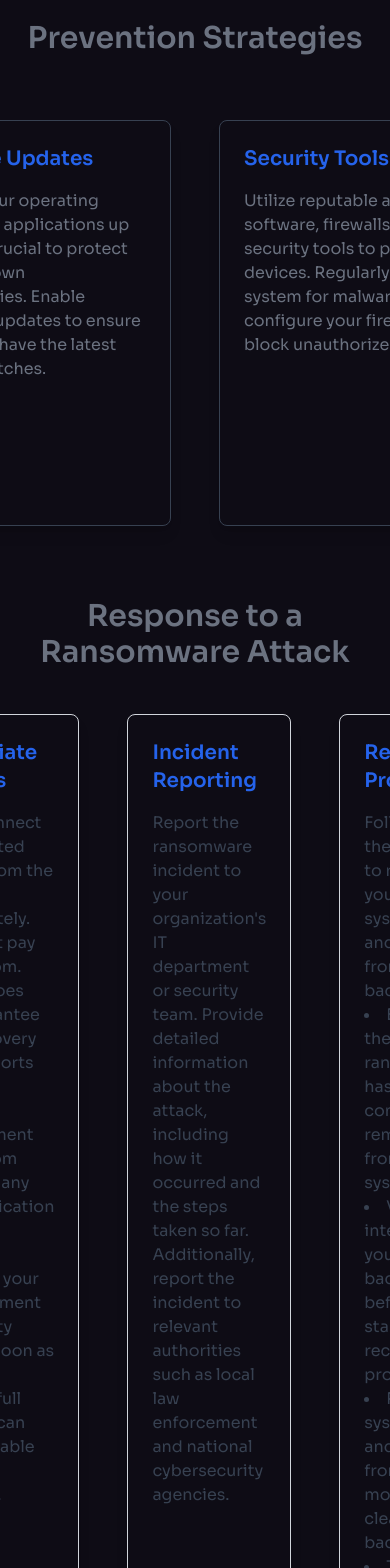
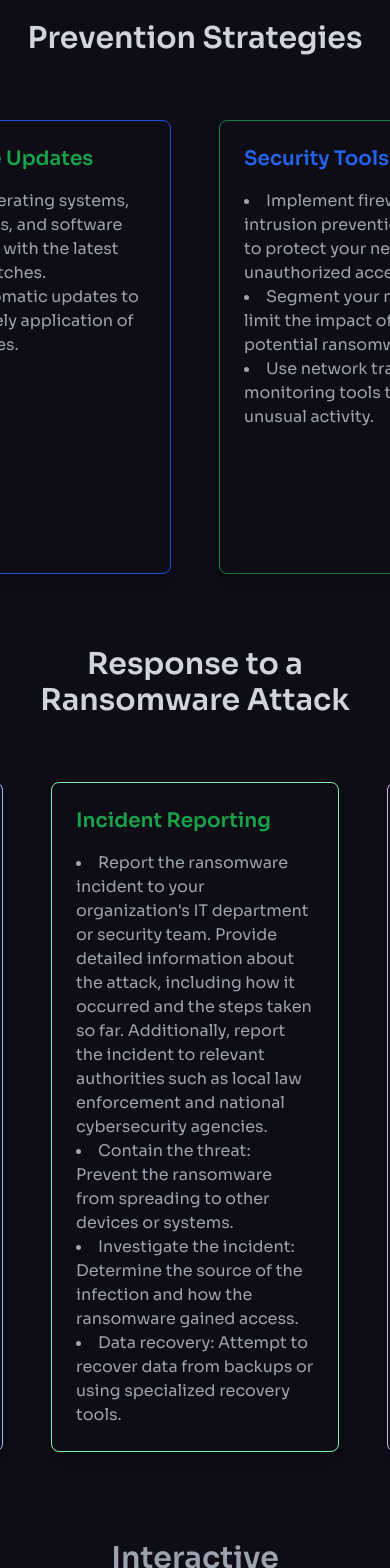
Before and after one commit to HAnjula/safe-cyber, a React (Vite) app: page /ransomware in a window 390 px wide. Shown: the part 4340-5908 px from the top of the page. Built offline with nearby package versions, Linux system fonts and the light colour scheme.

Commit message:
add designs

```diff
--- a/src/components/ImmediateActions.jsx
+++ b/src/components/ImmediateActions.jsx
@@ -1,15 +1,26 @@
 // Immediate Actions Component
 const ImmediateActions = () => (
-  <div className="border border-gray-300 p-6 rounded-lg shadow-lg hover:shadow-xl transition-shadow duration-300 w-72 m-3">
-    <h3 className="text-xl font-bold mb-4 text-blue-600">Immediate Actions</h3>
-    <ul className="list-disc list-inside text-gray-700">
-      <li>Disconnect the infected device from the network immediately.</li>
+  <div className="border border-blue-300 p-6 rounded-lg shadow-lg hover:shadow-xl transition-shadow duration-300 w-72 m-3">
+    <h3 className="text-xl font-bold mb-4 text-purple-600">
+      Immediate Actions
+    </h3>
+    <ul className="list-disc list-inside text-gray-400">
       <li>
-        Do not pay the ransom. Paying does not guarantee data recovery and
-        supports criminal activity.
+        Disconnect infected device: Isolate the infected device from the network
+        to prevent further spread.{" "}
       </li>
-      <li>Document the ransom note and any communication with the attacker.</li>
-      <li>Notify your IT department or security team as soon as possible.</li>
+      <li>
+        Avoid paying the ransom: Paying the ransom does not guarantee data
+        recovery and often encourages further attacks.
+      </li>
+      <li>
+        Document the attack: Gather information about the ransomware, including
+        any ransom demands or contact information.
+      </li>
+      <li>
+        Contact IT support: Report the incident to your IT department or
+        cybersecurity team immediately.{" "}
+      </li>
       <li>Run a full system scan using reliable antivirus software.</li>
     </ul>
   </div>
@@ -17,26 +28,41 @@ const ImmediateActions = () => (
 
 // Incident Reporting Component
 const IncidentReporting = () => (
-  <div className="border border-gray-300 p-6 rounded-lg shadow-lg hover:shadow-xl transition-shadow duration-300 w-72 m-3">
-    <h3 className="text-xl font-bold mb-4 text-blue-600">Incident Reporting</h3>
-    <p className="text-gray-700">
-      Report the ransomware incident to your organization's IT department or
-      security team. Provide detailed information about the attack, including
-      how it occurred and the steps taken so far. Additionally, report the
-      incident to relevant authorities such as local law enforcement and
-      national cybersecurity agencies.
-    </p>
+  <div className="border border-green-300 p-6 rounded-lg shadow-lg hover:shadow-xl transition-shadow duration-300 w-72 m-3">
+    <h3 className="text-xl font-bold mb-4 text-green-600">
+      Incident Reporting
+    </h3>
+
+    <ul className="list-disc list-inside text-gray-400">
+      <li>
+        Report the ransomware incident to your organization's IT department or
+        security team. Provide detailed information about the attack, including
+        how it occurred and the steps taken so far. Additionally, report the
+        incident to relevant authorities such as local law enforcement and
+        national cybersecurity agencies.{" "}
+      </li>
+      <li>
+        Contain the threat: Prevent the ransomware from spreading to other
+        devices or systems.
+      </li>
+      <li>
+        Investigate the incident: Determine the source of the infection and how
+        the ransomware gained access.{" "}
+      </li>
+      <li>
+        Data recovery: Attempt to recover data from backups or using specialized
+        recovery tools.{" "}
+      </li>
+    </ul>
   </div>
 );
 
 // Recovery Process Component
 const RecoveryProcess = () => (
-  <div className="border border-gray-300 p-6 rounded-lg shadow-lg hover:shadow-xl transition-shadow duration-300 w-72 m-3">
-    <h3 className="text-xl font-bold mb-4 text-blue-600">Recovery Process</h3>
-    <p className="text-gray-700">
-      Follow these steps to restore your systems and data from backups:
-    </p>
-    <ul className="list-disc list-inside text-gray-700">
+  <div className="border border-purple-300 p-6 rounded-lg shadow-lg hover:shadow-xl transition-shadow duration-300 w-72 m-3">
+    <h3 className="text-xl font-bold mb-4 text-yellow-600">Recovery Process</h3>
+
+    <ul className="list-disc list-inside text-gray-400">
       <li>
         Ensure the ransomware has been completely removed from the system.
       </li>
@@ -50,14 +76,19 @@ const RecoveryProcess = () => (
         correctly.
       </li>
       <li>Implement additional security measures to prevent future attacks.</li>
+      <li>
+        Security enhancements: Implement additional security measures to prevent
+        future attacks, such as stronger password policies, employee training,
+        and updated security software.
+      </li>
     </ul>
   </div>
 );
 
 // Main Response to Ransomware Attack Component
 const ResponseToRansomwareAttack = () => (
-  <section className="max-w-4xl mx-auto my-8">
-    <h2 className="text-3xl font-bold mb-8 text-center text-gray-500">
+  <section className="relative flex flex-wrap justify-center gap-5 lg:flex lg:flex-row border-white mb-15">
+    <h2 className="text-3xl font-bold mb-8 text-center text-gray-300">
       Response to a Ransomware Attack
     </h2>
     <div className="flex flex-row justify-center gap-6">
--- a/src/components/News.jsx
+++ b/src/components/News.jsx
@@ -16,10 +16,15 @@ const CyberAttackNews = () => {
     const fetchNews = async () => {
       try {
         const response = await axios.get(API_URL);
-        setNews(response.data.articles);
+        // Sort news articles by the published date in descending order
+        const sortedNews = response.data.articles.sort(
+          (a, b) => new Date(b.publishedAt) - new Date(a.publishedAt)
+        );
+        setNews(sortedNews);
         setLoading(false);
 
-        const latestArticle = response.data.articles[0];
+        // Set the latest article (after sorting)
+        const latestArticle = sortedNews[0];
         setLatest(latestArticle);
       } catch (error) {
         setError(error);
@@ -29,6 +34,7 @@ const CyberAttackNews = () => {
 
     fetchNews();
 
+    // Set up auto-refresh every 5 minutes (300000 ms)
     const intervalId = setInterval(fetchNews, 300000);
     return () => clearInterval(intervalId);
   }, []);
--- a/src/components/PreventionStrategies.jsx
+++ b/src/components/PreventionStrategies.jsx
@@ -1,57 +1,85 @@
 // Best Practices Component
 const BestPractices = () => (
-  <div className="border border-gray-700 p-6 rounded-lg shadow-lg hover:shadow-xl transition-shadow duration-300 w-72 m-3">
-    <h3 className="text-xl font-bold mb-4 text-blue-600">Best Practices</h3>
-    <ul className="list-disc list-inside text-gray-500">
-      <li>Use strong, unique passwords for different accounts.</li>
-      <li>Enable two-factor authentication where possible.</li>
-      <li>Be cautious of unsolicited emails and verify sources.</li>
-      <li>Avoid clicking on suspicious links or downloading attachments.</li>
-      <li>Regularly clear your browser cache and history.</li>
+  <div className="border border-purple-700 p-6 rounded-lg shadow-lg hover:shadow-xl transition-shadow duration-300 w-72 m-3">
+    <h3 className="text-xl font-bold mb-4 text-yellow-600">Best Practices</h3>
+    <ul className="list-disc list-inside text-gray-400">
+      <li>
+        Create complex passwords using a mix of uppercase and lowercase letters,
+        numbers, and symbols.
+      </li>
+      <li>
+        Enable two-factor authentication (2FA) whenever possible for an extra
+        layer of security.
+      </li>
+      <li>
+        Promote best practices like avoiding suspicious emails, links, and
+        downloads.{" "}
+      </li>
+      <li>Avoid using easily guessable information like birthdays or names.</li>
     </ul>
   </div>
 );
 
 // Software Updates Component
 const SoftwareUpdates = () => (
-  <div className="border border-gray-700 p-6 rounded-lg shadow-lg hover:shadow-xl transition-shadow duration-300 w-72 m-3">
-    <h3 className="text-xl font-bold mb-4 text-blue-600">Software Updates</h3>
-    <p className="text-gray-500">
-      Keeping your operating system and applications up to date is crucial to
-      protect against known vulnerabilities. Enable automatic updates to ensure
-      you always have the latest security patches.
-    </p>
+  <div className="border border-blue-700 p-6 rounded-lg shadow-lg hover:shadow-xl transition-shadow duration-300 w-72 m-3">
+    <h3 className="text-xl font-bold mb-4 text-green-600">Software Updates</h3>
+    <ul className="list-disc list-inside text-gray-400">
+      <li>
+        Keep operating systems, applications, and software up-to-date with the
+        latest security patches.{" "}
+      </li>
+      <li>
+        Use automatic updates to ensure timely application of security fixes.
+      </li>
+    </ul>
   </div>
 );
 
 // Security Tools Component
 const SecurityTools = () => (
-  <div className="border border-gray-700 p-6 rounded-lg shadow-lg hover:shadow-xl transition-shadow duration-300 w-72 m-3">
+  <div className="border border-green-700 p-6 rounded-lg shadow-lg hover:shadow-xl transition-shadow duration-300 w-72 m-3">
     <h3 className="text-xl font-bold mb-4 text-blue-600">Security Tools</h3>
-    <p className="text-gray-500">
-      Utilize reputable antivirus software, firewalls, and other security tools
-      to protect your devices. Regularly scan your system for malware and
-      configure your firewall to block unauthorized access.
-    </p>
+    <ul className="list-disc list-inside text-gray-400">
+      <li>
+        Implement firewalls and intrusion prevention systems to protect your
+        network from unauthorized access.{" "}
+      </li>
+      <li>
+        Segment your network to limit the impact of a potential ransomware
+        attack.{" "}
+      </li>
+      <li>
+        Use network traffic monitoring tools to identify unusual activity.{" "}
+      </li>
+    </ul>
   </div>
 );
 
 // Backups Component
 const Backups = () => (
-  <div className="border border-gray-700 p-6 rounded-lg shadow-lg hover:shadow-xl transition-shadow duration-300 w-72 m-3">
-    <h3 className="text-xl font-bold mb-4 text-blue-600">Backups</h3>
-    <p className="text-gray-500">
-      Regular data backups are essential for recovering from ransomware attacks.
-      Use both local and cloud backups to ensure your data is safe and can be
-      restored in case of an attack. Schedule automatic backups for convenience.
-    </p>
+  <div className="border border-yellow-700 p-6 rounded-lg shadow-lg hover:shadow-xl transition-shadow duration-300 w-72 m-3">
+    <h3 className="text-xl font-bold mb-4 text-purple-600">Backups</h3>
+    <ul className="list-disc list-inside text-gray-400">
+      <li>
+        Regularly back up critical data to an external hard drive or cloud
+        storage.{" "}
+      </li>
+      <li>
+        Test the backup process to ensure data can be restored successfully.{" "}
+      </li>
+      <li>
+        Store backups offline to prevent them from being encrypted by
+        ransomware.{" "}
+      </li>
+    </ul>
   </div>
 );
 
 // Main Prevention Strategies Component
 const PreventionStrategies = () => (
   <section className="relative flex flex-wrap justify-center gap-5 lg:flex lg:flex-row border-white mb-15">
-    <h2 className="text-3xl font-bold mb-8 text-center text-gray-500">
+    <h2 className="text-3xl font-bold mb-8 text-center text-gray-300">
       Prevention Strategies
     </h2>
     <div className="flex flex-row justify-center gap-6">
--- a/src/components/RecognizingAttacks.jsx
+++ b/src/components/RecognizingAttacks.jsx
@@ -27,8 +27,6 @@ const IndicatorsOfCompromise = () => (
   </div>
 );
 
-
-
 // Real-World Examples Component
 
 // Main Recognizing Attacks Component
--- a/src/components/SimulatedRansomwareAttackExercises.jsx
+++ b/src/components/SimulatedRansomwareAttackExercises.jsx
@@ -206,11 +206,11 @@ const SimulationComponent = () => {
 
   return (
     <section className="max-w-6xl mx-auto my-8 p-4">
-      <h2 className="text-3xl font-bold mb-8 text-center text-gray-800">
+      <h2 className="text-3xl font-bold mb-8 text-center text-gray-400">
         Interactive Ransomware Simulation
       </h2>
       <div
-        className="border border-gray-300 p-6 rounded-lg shadow-lg hover:shadow-xl transition-shadow duration-300 cursor-pointer flex items-center justify-center"
+        className="border border-orange-500 p-6 rounded-lg shadow-lg hover:shadow-xl transition-shadow duration-300 cursor-pointer flex items-center justify-center"
         onClick={openSimulationModal}
       >
         <div className="text-center">
--- a/src/components/Threats.jsx
+++ b/src/components/Threats.jsx
@@ -18,13 +18,13 @@ export default function Threats() {
           <p className="font-manrope font-bold text-gray-200 text-center leading-tight text-[55px] mt-20">
             <span>CYBER THREATS</span>
             <br />
-            <span className="text-[38px] font-normal">
+            <span className="text-[30px] text-gray-400 font-normal">
               Understand, Manage, and Defend Against Evolving Risks
             </span>
           </p>
 
           {/* Subheading */}
-          <p className="font-manrope font-medium text-white text-center leading-tight text-[30px] mt-10 max-w-4xl mx-auto">
+          <p className="font-manrope font-small text-gray-500 text-center leading-tight text-[20px] mt-10 max-w-4xl mx-auto">
             In today’s digital landscape, security is not an option—it's a
             necessity. Vigilance and preparedness are your strongest defenses.
           </p>
@@ -32,9 +32,11 @@ export default function Threats() {
           {/* Call to Action */}
           <div className="flex justify-center items-center w-full mt-12">
             <p className="font-manrope font-semibold text-white text-center leading-[32px] text-[28px] w-[90%] md:w-[70%] lg:w-[50%] mx-auto">
-              <span>Stay Informed, Stay Protected:</span>
+              <span className="text-orange-400 text-[25px] font-normal">
+                Stay Informed, Stay Protected:
+              </span>
               <br />
-              <span className="block mt-5 text-[25px] font-light">
+              <span className="block mt-3 text-[20px] font-normal">
                 Explore practical solutions to fortify your defenses against
                 cyber threats.
               </span>
@@ -42,9 +44,6 @@ export default function Threats() {
           </div>
 
           {/* Button Section */}
-          <div className="flex justify-center mt-10">
-            <TipsButton /> {/* Use the TipsButton component */}
-          </div>
         </div>
       </div>
 
--- a/src/components/UnderstandingRansomwareMechanics.jsx
+++ b/src/components/UnderstandingRansomwareMechanics.jsx
@@ -215,15 +215,15 @@ const UnderstandingRansomwareMechanics = () => {
 
   return (
     <section className="max-w-6xl mx-auto my-8 p-4">
-      <h2 className="text-3xl font-bold mb-8 text-center text-gray-800">
+      <h2 className="text-3xl font-bold mb-8 text-center text-white-600">
         Understanding Ransomware Mechanics
       </h2>
       <div
-        className="border border-gray-300 p-6 rounded-lg shadow-lg hover:shadow-xl transition-shadow duration-300 cursor-pointer flex items-center justify-center"
+        className="border border-pink-300 p-6 rounded-lg shadow-lg hover:shadow-xl transition-shadow duration-300 cursor-pointer flex items-center justify-center"
         onClick={openSimulationModal}
       >
         <div className="text-center">
-          <h3 className="text-xl font-bold mb-4 text-blue-600">
+          <h3 className="text-xl font-bold mb-4 text-purple-600">
             Start Simulation
           </h3>
           <p className="text-gray-600">
--- a/src/components/design/Card.jsx
+++ b/src/components/design/Card.jsx
@@ -14,7 +14,7 @@ const Card = ({ topic, imageSrc, description, link }) => {
       <div className="p-6 flex flex-col justify-between h-full">
         <div>
           <h3 className="text-2xl font-bold mb-4 text-red-500">{topic}</h3>
-          <p className="text-gray-300">{description}</p>
+          <p className="text-gray-500">{description}</p>
         </div>
       </div>
     </div>
```
